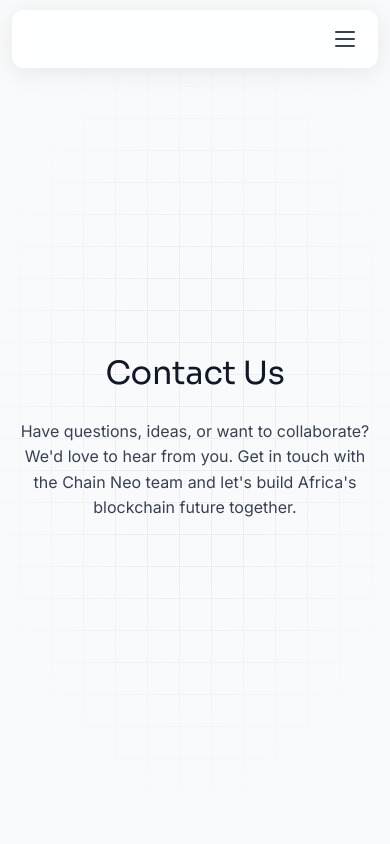
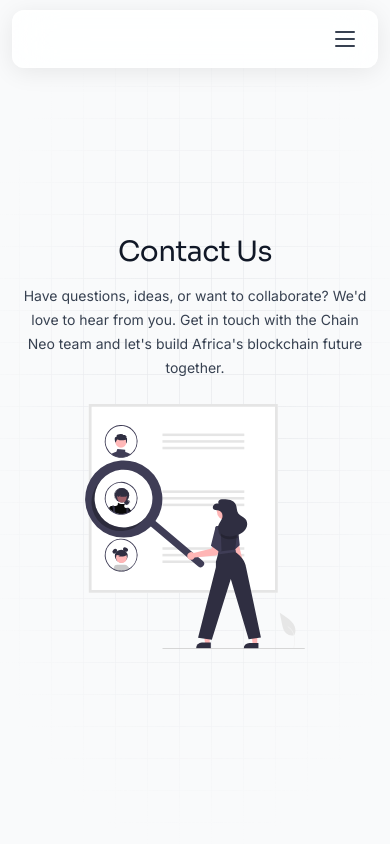
Before and after one commit to Deon62/cneo, a React (Vite) app: page /contact in a window 390 px wide. Shown: the top 844 px of the page. Built offline with nearby package versions, Linux system fonts and the light colour scheme.

Commit message:
added svg in contatcs us page

```diff
--- a/src/pages/Contact.css
+++ b/src/pages/Contact.css
@@ -5,7 +5,7 @@
   display: flex;
   align-items: center;
   justify-content: center;
-  padding: 120px 24px;
+  padding: 100px 24px 60px;
   background-color: #F9FAFB;
   overflow: hidden;
   margin: 0;
@@ -47,16 +47,17 @@
 .contact-header-container {
   max-width: 1400px;
   width: 100%;
-  display: flex;
-  justify-content: center;
+  display: grid;
+  grid-template-columns: 1fr 1fr;
+  gap: 60px;
   align-items: center;
   z-index: 1;
   position: relative;
 }
 
 .contact-header-content {
-  max-width: 800px;
-  text-align: center;
+  max-width: 550px;
+  text-align: left;
   z-index: 1;
   position: relative;
 }
@@ -66,19 +67,35 @@
   font-weight: 400;
   color: #111827;
   margin-bottom: 24px;
-  line-height: 1.3;
-  letter-spacing: -0.01em;
+  line-height: 1.2;
+  letter-spacing: -0.02em;
   animation: fadeInUp 0.8s ease-out;
 }
 
 .contact-header-subtitle {
-  font-size: clamp(1.125rem, 2vw, 1.25rem);
+  font-size: clamp(1rem, 1.5vw, 1.125rem);
   color: #374151;
-  line-height: 1.6;
+  line-height: 1.7;
   font-weight: 400;
-  max-width: 700px;
-  margin: 0 auto;
+  max-width: 480px;
+  margin: 0;
   animation: fadeInUp 0.8s ease-out 0.2s both;
+}
+
+.contact-header-image {
+  display: flex;
+  align-items: center;
+  justify-content: center;
+  z-index: 1;
+  position: relative;
+  animation: fadeInUp 0.8s ease-out 0.3s both;
+}
+
+.contact-header-image img {
+  width: 100%;
+  max-width: 420px;
+  height: auto;
+  object-fit: contain;
 }
 
 /* Contact Form Section */
@@ -412,6 +429,30 @@
     justify-content: center;
   }
 
+  .contact-header-container {
+    grid-template-columns: 1fr;
+    gap: 32px;
+    text-align: center;
+  }
+
+  .contact-header-content {
+    text-align: center;
+    max-width: 100%;
+    order: 1;
+  }
+
+  .contact-header-subtitle {
+    margin: 0 auto;
+  }
+
+  .contact-header-image {
+    order: 2;
+  }
+
+  .contact-header-image img {
+    max-width: 280px;
+  }
+
   .contact-form-section {
     min-height: 100vh;
     height: auto;
@@ -451,15 +492,24 @@
 
 @media (max-width: 480px) {
   .contact-header {
-    padding: 70px 16px 40px;
+    padding: 70px 16px 30px;
+  }
+
+  .contact-header-container {
+    gap: 24px;
   }
 
   .contact-header-title {
-    font-size: 2rem;
+    font-size: 1.75rem;
+    margin-bottom: 16px;
   }
 
   .contact-header-subtitle {
-    font-size: 1rem;
+    font-size: 0.875rem;
+  }
+
+  .contact-header-image img {
+    max-width: 220px;
   }
 
   .contact-form-section {
--- a/src/pages/Contact.jsx
+++ b/src/pages/Contact.jsx
@@ -2,6 +2,7 @@ import '../Home.css'
 import './Contact.css'
 import Navbar from '../components/Navbar'
 import { useState } from 'react'
+import contactImage from '../assets/contact.svg'
 
 function Contact() {
   const [formData, setFormData] = useState({
@@ -45,6 +46,9 @@ function Contact() {
               Have questions, ideas, or want to collaborate? We'd love to hear from you.
               Get in touch with the Chain Neo team and let's build Africa's blockchain future together.
             </p>
+          </div>
+          <div className="contact-header-image">
+            <img src={contactImage} alt="Contact illustration" />
           </div>
         </div>
       </section>
```
Also changed, not shown: src/assets/contact.svg (added).
